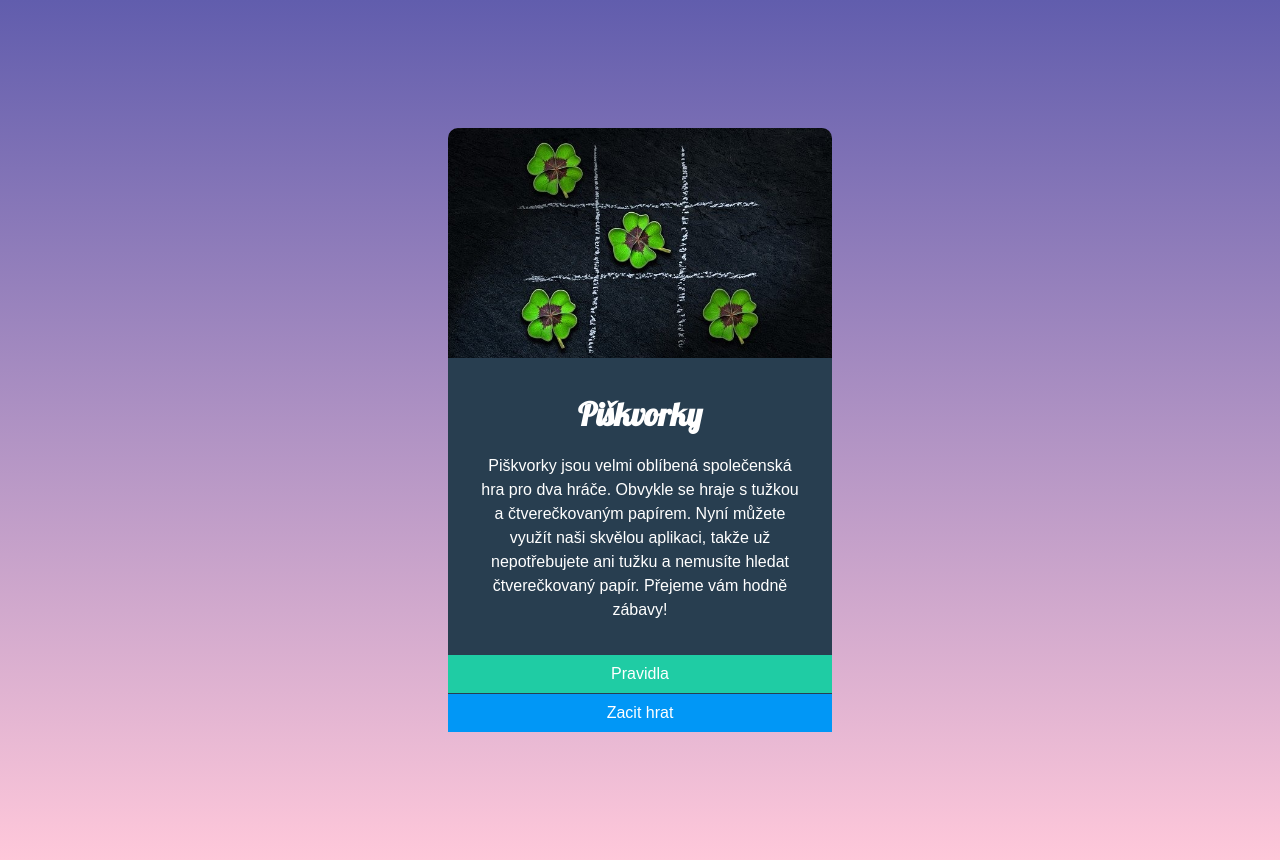
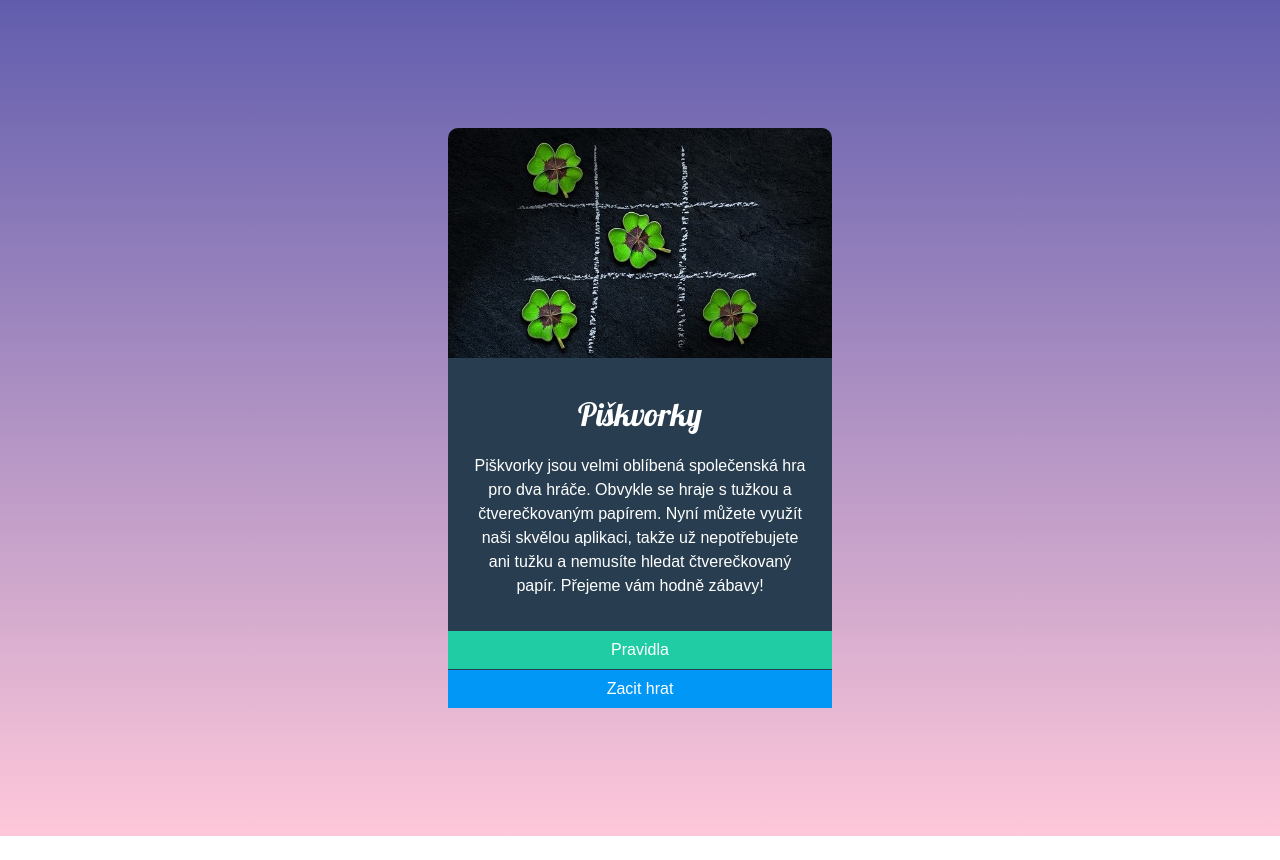
Before and after one commit to alice-ves/piskvorky, a plain HTML site: page index.html in a window 1280 px wide. After the commit the page ends 836 px from the top, so only its background shows below. Drawn offline with Linux system fonts and the light colour scheme.

Commit message:
uprava fontu nadpisu

```diff
--- a/style.css
+++ b/style.css
@@ -41,15 +41,15 @@ body {
   width: 100%;
   background-color: #283e50;
   text-align: center;
-  padding: 2rem 2rem;
+  padding: 2rem 1.5rem;
   font-family: Arial, Helvetica, sans-serif;
   line-height: 1.5;
-
 }
 
 h1 {
   padding-bottom: 1rem;
   font-family: "lobster";
+  font-weight: normal;
 }
 
 
```
